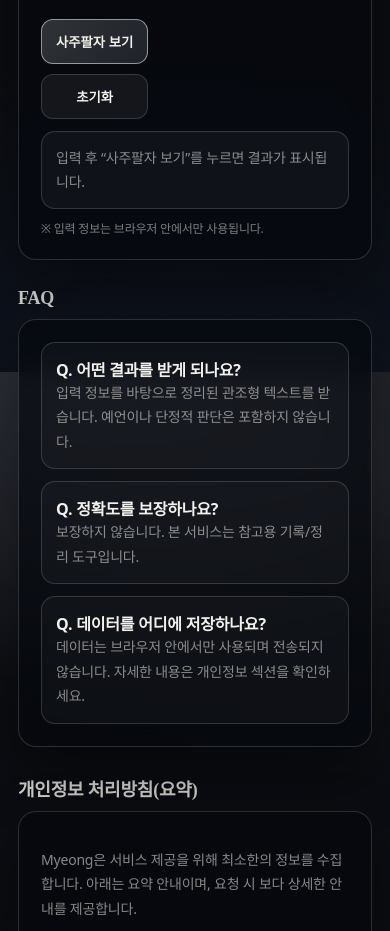
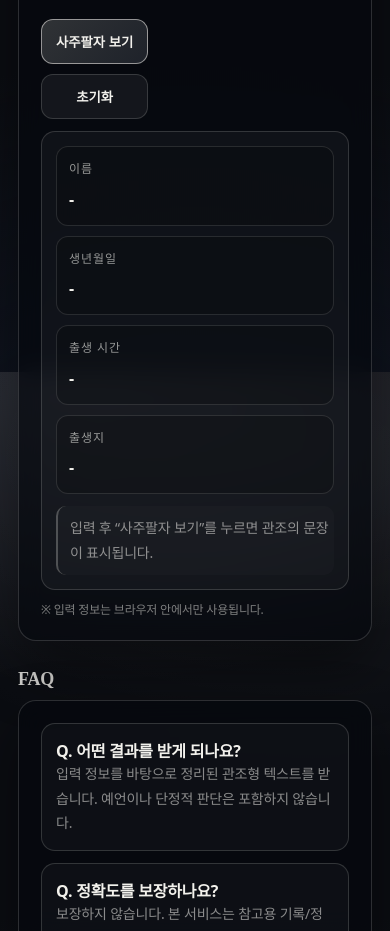
Before and after one commit to JG-Jeong/Myeong, a plain HTML site: page index.html in a window 390 px wide. Shown: the part 3004-3935 px from the top of the page. Drawn offline with Linux system fonts and the light colour scheme.

Commit message:
Improve report UI and adjust result tone

```diff
--- a/index.html
+++ b/index.html
@@ -261,6 +261,46 @@
       background: rgba(255,255,255,.04); padding: 14px; color: var(--dim);
       line-height: 1.7; font-size: 14px; min-height: 64px;
     }
+    .report{
+      display:grid;
+      gap: 12px;
+    }
+    .reportGrid{
+      display:grid;
+      grid-template-columns: repeat(2, minmax(0, 1fr));
+      gap: 10px;
+    }
+    @media (max-width: 520px){
+      .reportGrid{ grid-template-columns: 1fr; }
+    }
+    .reportBlock{
+      border: 1px solid rgba(242,241,236,.12);
+      border-radius: 12px;
+      padding: 12px;
+      background: rgba(0,0,0,.18);
+    }
+    .reportLabel{
+      font-size: 12px;
+      color: rgba(242,241,236,.6);
+      letter-spacing: .08em;
+      text-transform: uppercase;
+    }
+    .reportValue{
+      font-size: 16px;
+      color: var(--ivory);
+      margin-top: 6px;
+      font-weight: 600;
+    }
+    .reportNote{
+      border-left: 2px solid rgba(242,241,236,.25);
+      padding-left: 12px;
+      color: var(--dim);
+      line-height: 1.75;
+      background: rgba(255,255,255,.02);
+      border-radius: 10px;
+      padding-top: 10px;
+      padding-bottom: 10px;
+    }
 
     .note{
       margin-top: 10px; font-size: 12px; color: rgba(242,241,236,.5);
@@ -466,7 +506,29 @@
         </form>
 
         <div class="result" id="result">
-          입력 후 “사주팔자 보기”를 누르면 결과가 표시됩니다.
+          <div class="report">
+            <div class="reportGrid">
+              <div class="reportBlock">
+                <div class="reportLabel">이름</div>
+                <div class="reportValue" id="rName">-</div>
+              </div>
+              <div class="reportBlock">
+                <div class="reportLabel">생년월일</div>
+                <div class="reportValue" id="rBirth">-</div>
+              </div>
+              <div class="reportBlock">
+                <div class="reportLabel">출생 시간</div>
+                <div class="reportValue" id="rTime">-</div>
+              </div>
+              <div class="reportBlock">
+                <div class="reportLabel">출생지</div>
+                <div class="reportValue" id="rPlace">-</div>
+              </div>
+            </div>
+            <div class="reportNote" id="rNote">
+              입력 후 “사주팔자 보기”를 누르면 관조의 문장이 표시됩니다.
+            </div>
+          </div>
         </div>
         <div class="note">※ 입력 정보는 브라우저 안에서만 사용됩니다.</div>
       </div>
@@ -548,23 +610,26 @@
         shen: "申(15-17)", you: "酉(17-19)", xu: "戌(19-21)", hai: "亥(21-23)"
       }[t] || "시간 미상";
 
-      const msg =
-`[Myeong 사주팔자]
-- 이름: ${name}
-- 생년월일: ${birthTxt}
-- 출생 시간: ${timeTxt}
-- 출생지: ${place}
-
-Myeong은 숫자의 결을 모아 조용히 흐름을 관찰합니다.
-당신의 리듬은 과장되지 않게, 정밀하게 기록됩니다.`;
-
-      $("result").textContent = msg;
+      $("rName").textContent = name;
+      $("rBirth").textContent = birthTxt;
+      $("rTime").textContent = timeTxt;
+      $("rPlace").textContent = place;
+      $("rNote").textContent =
+        "Myeong은 숫자의 결을 모아 조용히 흐름을 읽습니다. " +
+        "당신의 리듬은 고요하게 정리되어, 오늘의 결로 돌아옵니다.";
     }
 
     $("recordForm").addEventListener("submit", (e) => {
       e.preventDefault();
       makeSummary();
     });
+    $("recordForm").addEventListener("reset", () => {
+      $("rName").textContent = "-";
+      $("rBirth").textContent = "-";
+      $("rTime").textContent = "-";
+      $("rPlace").textContent = "-";
+      $("rNote").textContent = "입력 후 “사주팔자 보기”를 누르면 관조의 문장이 표시됩니다.";
+    });
 
     $("year").textContent = new Date().getFullYear();
   </script>
```
